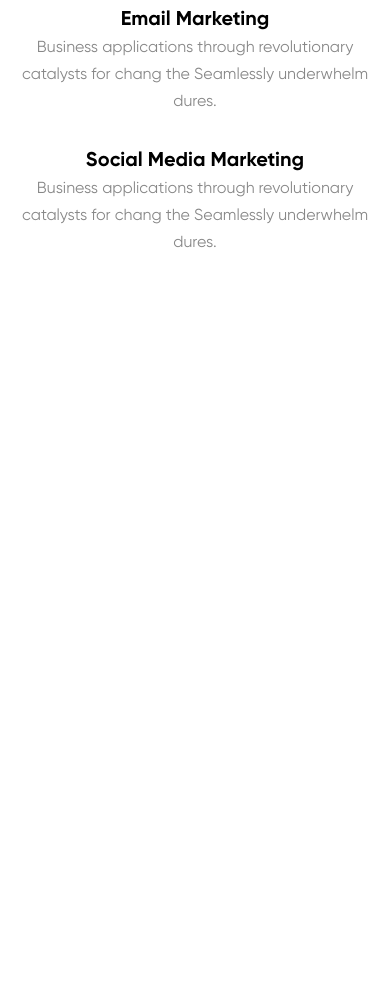
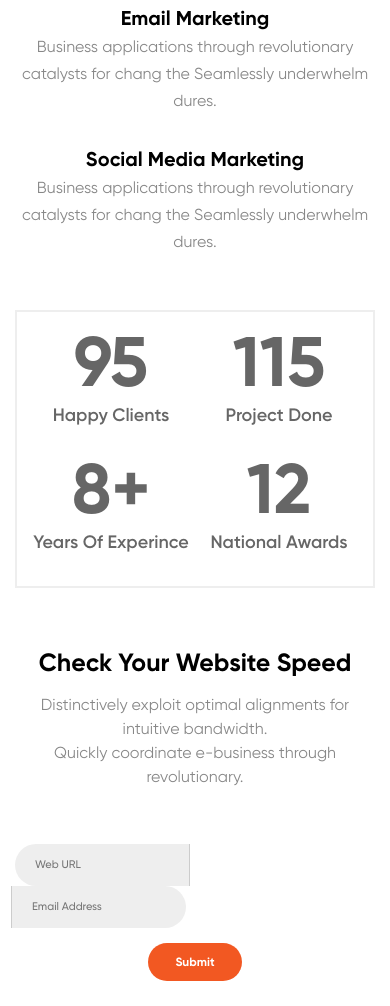
Before and after one commit to ELegek/GrowBe, a website: page app/index.html in a window 390 px wide. Shown: the part 4684-5690 px from the top of the page. Before the commit the page ends 4994 px from the top, so only its background shows below. Drawn offline with Linux system fonts and the light colour scheme.

Commit message:
responsive statistics

```diff
--- a/app/index.html
+++ b/app/index.html
@@ -210,7 +210,7 @@
         </div>
       </section>
 
-      <!--
+
 
       <section class="statistics page__section_6">
         <div class="container">
@@ -237,11 +237,11 @@
         </div>
       </section>
 
-      <section class="speed">
+      <section class="speed _block">
         <div class="container">
           <div class="speed__inner">
             <div class="speed__content">
-              <h2 class="speed__title">Check Your Website Speed</h2>
+              <h2 class="speed__title _title">Check Your Website Speed</h2>
               <p class="speed__text">
                 Distinctively exploit optimal alignments for intuitive bandwidth.<br>
                 Quickly coordinate e-business through revolutionary.
@@ -252,11 +252,13 @@
                 <button class="btn" type="submit">Submit</button>
               </form>
             </div>
-            <img class="speed__img" src="images/speed__img.png" alt="images">
+            <div class="speed__img">
+              <img src="images/speed__img.png" alt="images">
+            </div>
           </div>
         </div>
       </section>
-
+      <!--
       <section class="plans">
         <div class="container">
           <h2 class="plans__title">Our Plans</h2>
--- a/app/scss/_media.scss
+++ b/app/scss/_media.scss
@@ -1,3 +1,10 @@
+@media (max-width: 1200px) {
+    .statistics__item::before {
+        display: none;
+    }
+}
+
+
 @media (max-width: 1170px) {
     .choose__inner {
         flex-wrap: wrap;
@@ -69,6 +76,19 @@
         max-width: 470px;
         margin: 0 auto;
     }
+
+    .statistics__inner {
+        padding: 10px 10px;
+    }
+
+    .statistics__list {
+        flex-wrap: wrap;
+    }
+
+    .statistics__item {
+        width: 50%;
+        margin-bottom: 20px;
+    }
 }
 
 @media (max-width: 900px) {
@@ -80,6 +100,22 @@
     .solution__content {
         margin-bottom: 20px;
         width: 100%;
+    }
+
+    .speed__inner {
+        display: block;
+    }
+
+    .speed__content {
+        text-align: center;
+    }
+
+    .speed__img img {
+        display: none;
+    }
+
+    .speed__title {
+        white-space: normal;
     }
 }
 
@@ -303,6 +339,15 @@
         line-height: 15px;
         max-width: 320px;
     }
+
+    .speed__form .btn {
+        display: block;
+        margin: 15px auto 0px;
+    }
+
+    .speed__form input {
+        display: block;
+    }
 }
 
 @media (max-width: 400px) {
--- a/app/scss/style.scss
+++ b/app/scss/style.scss
@@ -389,6 +389,7 @@
         font-size: 45px;
         line-height: 67px;
         white-space: nowrap;
+        margin-bottom: 20px;
     }
 
     &__text {
```
Also changed, not shown: app/css/style.min.css.
